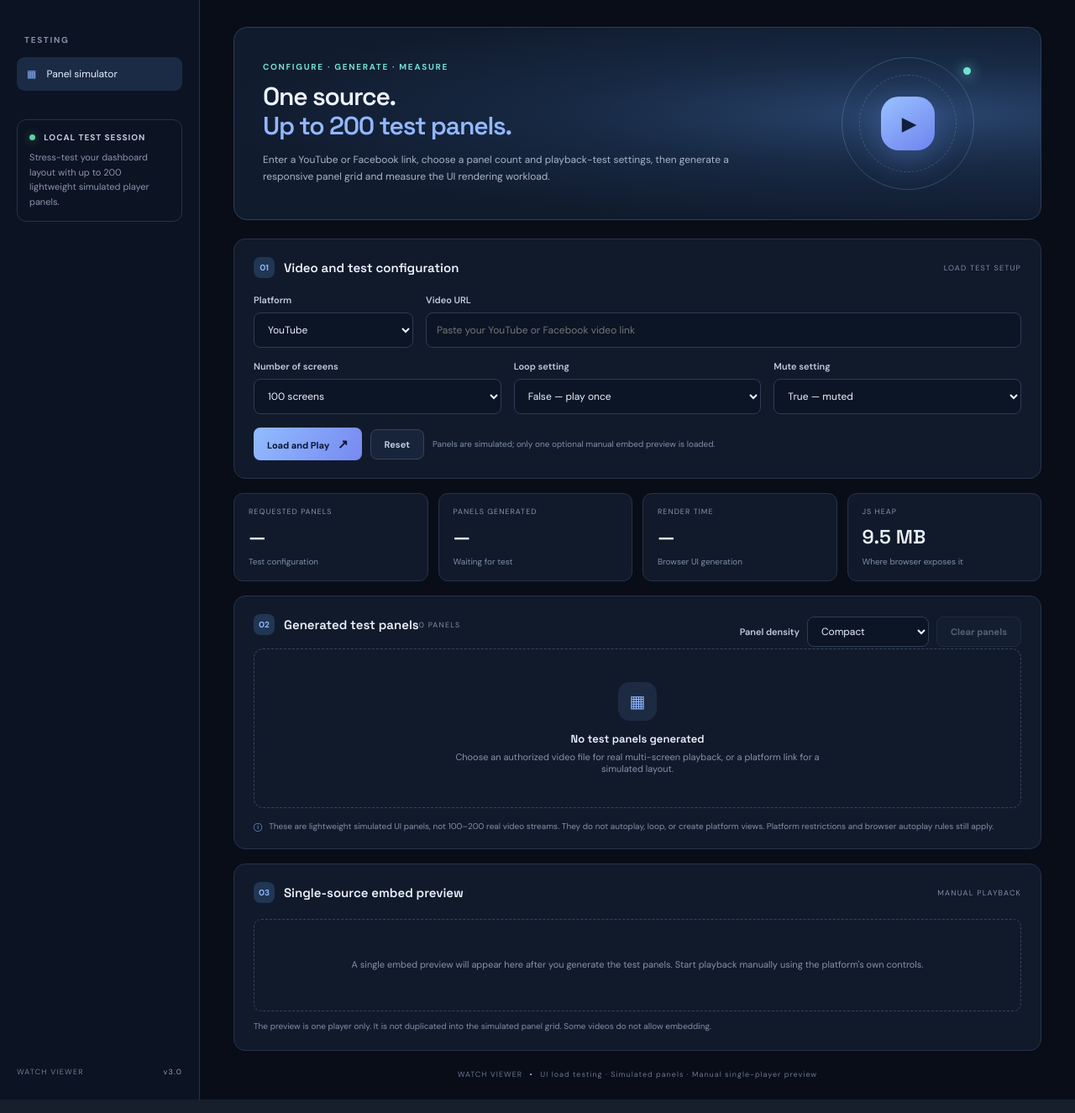
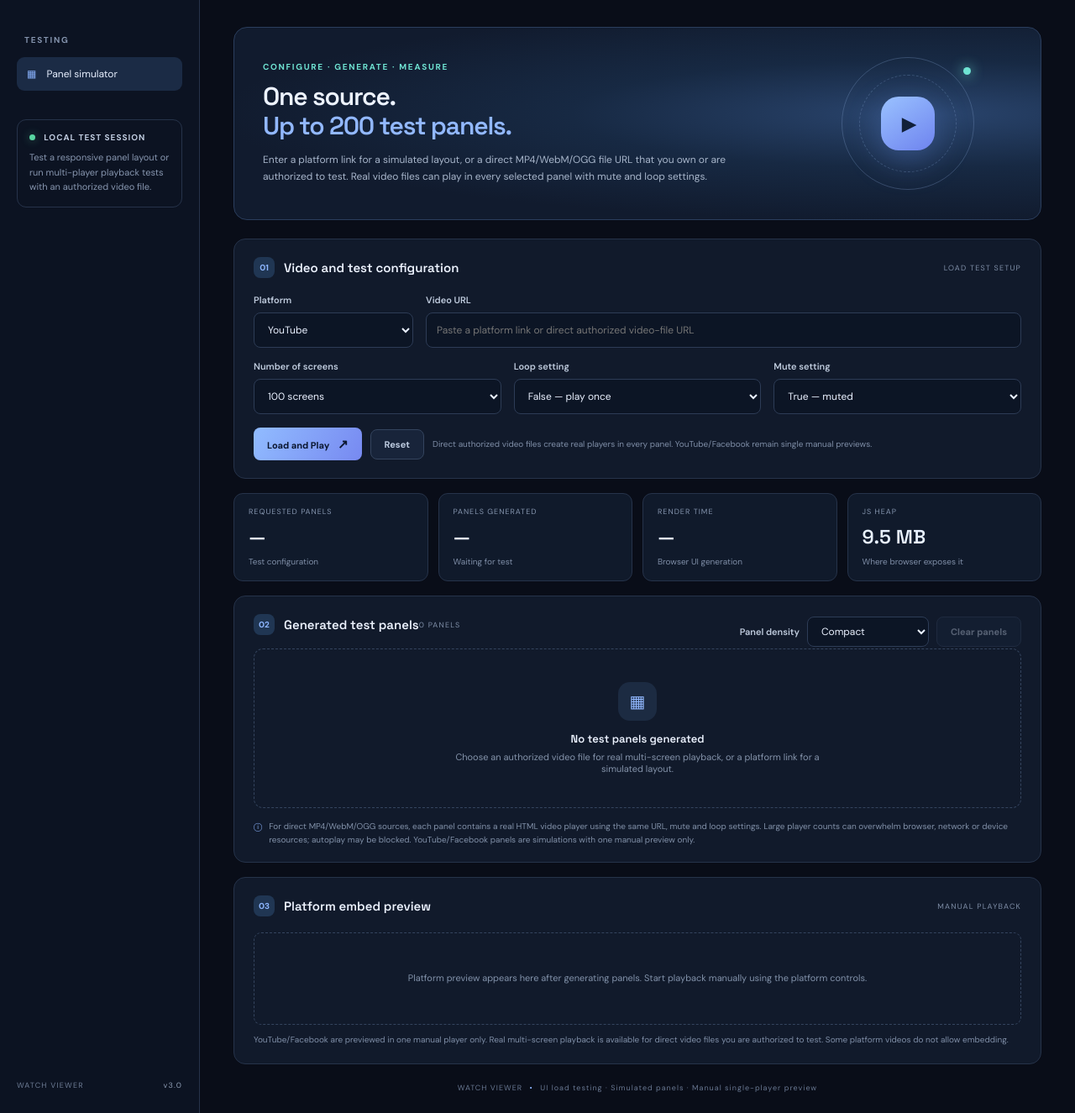
Before and after one commit to skSagar0143/Watch-viewer, a Spring Boot app: page / in a window 1280 px wide. Shown: the part 80-1405 px from the top of the page at 84% size. Run offline with Spring Boot 4, Linux system fonts and the light colour scheme.

Commit message:
Add authorized video-file playback option to dashboard

```diff
--- a/src/main/resources/templates/index.html
+++ b/src/main/resources/templates/index.html
@@ -16,29 +16,29 @@
     <a class="brand" href="/"><span class="brand-icon">W</span><span>watch<span class="brand-muted">viewer</span><small>VIDEO LOAD LAB</small></span></a>
     <div class="nav-label">TESTING</div>
     <div class="nav-link active"><span>▦</span> Panel simulator</div>
-    <div class="sidebar-info"><span class="status-dot"></span> LOCAL TEST SESSION<p>Stress-test your dashboard layout with up to 200 lightweight simulated player panels.</p></div>
+    <div class="sidebar-info"><span class="status-dot"></span> LOCAL TEST SESSION<p>Test a responsive panel layout or run multi-player playback tests with an authorized video file.</p></div>
     <div class="sidebar-foot">WATCH VIEWER <span>v3.0</span></div>
   </aside>
 
   <main class="main">
     <header class="topbar"><div><div class="eyebrow">VIDEO QUALITY TOOLKIT</div><h1>Video load lab</h1></div><div class="ready"><span class="status-dot"></span> Ready</div></header>
     <section class="hero">
-      <div><div class="eyebrow cyan">CONFIGURE · GENERATE · MEASURE</div><h2>One source.<br><span>Up to 200 test panels.</span></h2><p>Enter a YouTube or Facebook link, choose a panel count and playback-test settings, then generate a responsive panel grid and measure the UI rendering workload.</p></div>
+      <div><div class="eyebrow cyan">CONFIGURE · GENERATE · MEASURE</div><h2>One source.<br><span>Up to 200 test panels.</span></h2><p>Enter a platform link for a simulated layout, or a direct MP4/WebM/OGG file URL that you own or are authorized to test. Real video files can play in every selected panel with mute and loop settings.</p></div>
       <div class="hero-art" aria-hidden="true"><div class="hero-ring ring-a"></div><div class="hero-ring ring-b"></div><div class="hero-play">▶</div><i></i></div>
     </section>
 
     <section class="panel setup">
       <div class="panel-heading"><div><span class="step">01</span><h3>Video and test configuration</h3></div><span class="overline">LOAD TEST SETUP</span></div>
       <div class="form-grid">
-        <div><label for="platform">Platform</label><select id="platform"><option value="youtube">YouTube</option><option value="facebook">Facebook</option></select></div>
-        <div class="url-field"><label for="videoUrl">Video URL</label><input id="videoUrl" type="url" placeholder="Paste your YouTube or Facebook video link" autocomplete="url"></div>
+        <div><label for="platform">Platform</label><select id="platform"><option value="youtube">YouTube</option><option value="facebook">Facebook (single preview)</option><option value="mp4">Owned / authorized MP4, WebM or OGG file (multi-screen)</option></select></div>
+        <div class="url-field"><label for="videoUrl">Video URL</label><input id="videoUrl" type="url" placeholder="Paste a platform link or direct authorized video-file URL" autocomplete="url"></div>
       </div>
       <div class="config-grid">
         <div><label for="screenCount">Number of screens</label><select id="screenCount"><option value="1">1 screen</option><option value="10">10 screens</option><option value="50">50 screens</option><option value="100" selected>100 screens</option><option value="200">200 screens</option></select></div>
         <div><label for="loopMode">Loop setting</label><select id="loopMode"><option value="false">False — play once</option><option value="true">True — loop requested</option></select></div>
         <div><label for="muteMode">Mute setting</label><select id="muteMode"><option value="true" selected>True — muted</option><option value="false">False — sound on</option></select></div>
       </div>
-      <div class="actions"><button id="loadPlay" class="btn primary">Load and Play <span>↗</span></button><button id="reset" class="btn subtle">Reset</button><span class="helper">Panels are simulated; only one optional manual embed preview is loaded.</span></div>
+      <div class="actions"><button id="loadPlay" class="btn primary">Load and Play <span>↗</span></button><button id="reset" class="btn subtle">Reset</button><span class="helper">Direct authorized video files create real players in every panel. YouTube/Facebook remain single manual previews.</span></div>
       <div id="message" class="message" role="status" aria-live="polite"></div>
     </section>
 
@@ -55,16 +55,16 @@
         <div class="grid-tools"><label for="density">Panel density</label><select id="density"><option value="compact" selected>Compact</option><option value="comfortable">Comfortable</option></select><button id="clearPanels" class="btn subtle" disabled>Clear panels</button></div>
       </div>
       <div id="playerGrid" class="player-grid empty-grid">
-        <div class="empty-workspace"><div class="empty-symbol">▦</div><h4>No test panels generated</h4><p>Configure a video and press Load and Play to create the selected number of simulated panels.</p></div>
+        <div class="empty-workspace"><div class="empty-symbol">▦</div><h4>No test panels generated</h4><p>Choose an authorized video file for real multi-screen playback, or a platform link for a simulated layout.</p></div>
       </div>
-      <div class="workspace-note"><span>ⓘ</span><p>These are lightweight simulated UI panels, not 100–200 real video streams. They do not autoplay, loop, or create platform views. Platform restrictions and browser autoplay rules still apply.</p></div>
+      <div class="workspace-note"><span>ⓘ</span><p>For direct MP4/WebM/OGG sources, each panel contains a real HTML video player using the same URL, mute and loop settings. Large player counts can overwhelm browser, network or device resources; autoplay may be blocked. YouTube/Facebook panels are simulations with one manual preview only.</p></div>
     </section>
 
     <section class="panel preview-panel">
-      <div class="panel-heading"><div><span class="step">03</span><h3>Single-source embed preview</h3></div><span class="overline">MANUAL PLAYBACK</span></div>
-      <div id="previewEmpty" class="preview-empty">A single embed preview will appear here after you generate the test panels. Start playback manually using the platform's own controls.</div>
+      <div class="panel-heading"><div><span class="step">03</span><h3>Platform embed preview</h3></div><span class="overline">MANUAL PLAYBACK</span></div>
+      <div id="previewEmpty" class="preview-empty">Platform preview appears here after generating panels. Start playback manually using the platform controls.</div>
       <div id="previewWrap" class="preview-wrap" hidden><iframe id="videoPreview" title="Single video embed preview" allow="encrypted-media; picture-in-picture; fullscreen" allowfullscreen referrerpolicy="strict-origin-when-cross-origin"></iframe></div>
-      <p class="preview-caption">The preview is one player only. It is not duplicated into the simulated panel grid. Some videos do not allow embedding.</p>
+      <p class="preview-caption">YouTube/Facebook are previewed in one manual player only. Real multi-screen playback is available for direct video files you are authorized to test. Some platform videos do not allow embedding.</p>
     </section>
     <footer>WATCH VIEWER <span>•</span> UI load testing · Simulated panels · Manual single-player preview</footer>
   </main>
```
